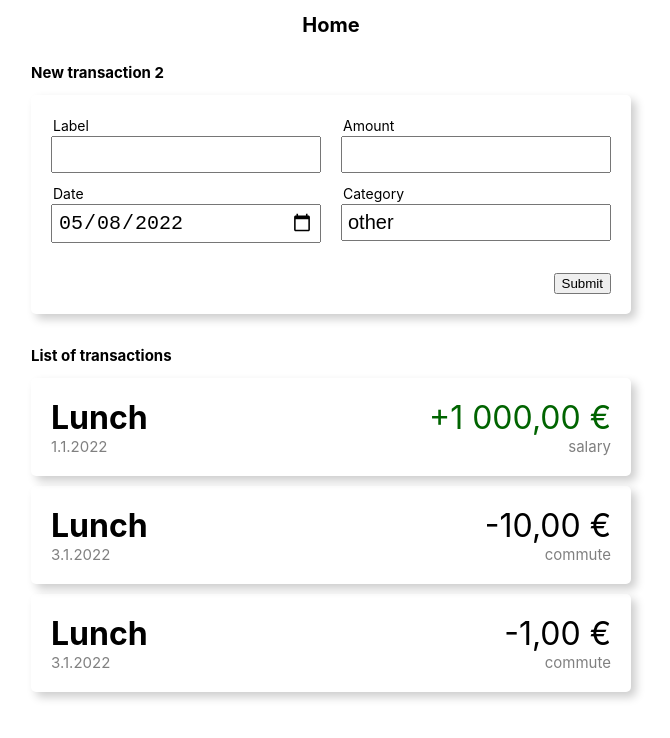
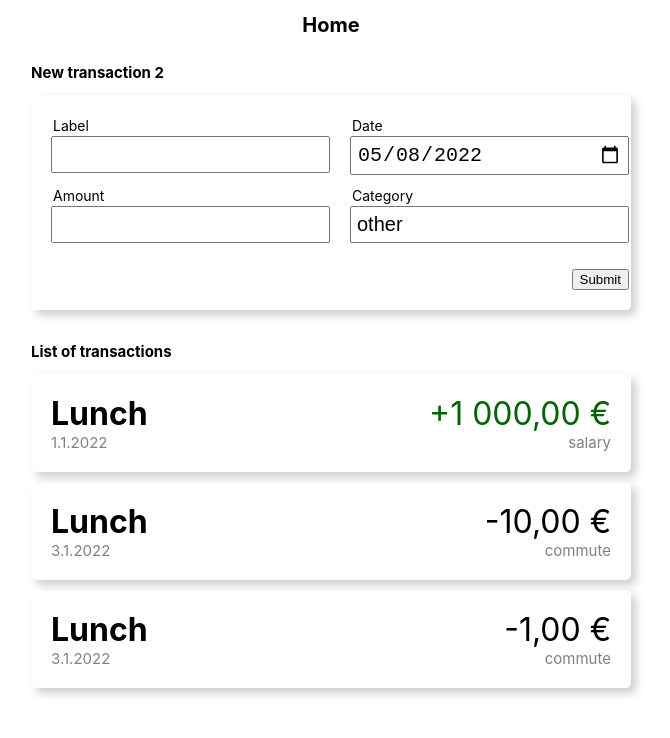
Before and after one commit to datasapiens/expense-app, a React (Vite) app: page /home in a window 1280 px wide. Shown: the top 738 px of the page, without its empty margins (181-851 px from the left). Built offline with nearby package versions, Linux system fonts and the light colour scheme.

Commit message:
NewTransaction uses grid

```diff
--- a/src/Components/NewTransaction/NewTransaction.tsx
+++ b/src/Components/NewTransaction/NewTransaction.tsx
@@ -38,8 +38,6 @@ export function NewTransaction({ categories, addTransaction }: Props) {
       <h2>New transaction 2</h2>
 
       <div className={styles.card}>
-        <div className={styles.layout}>
-          <div className={styles.side}>
         <Input
           label="Label"
           name="transaction-label"
@@ -55,9 +53,6 @@ export function NewTransaction({ categories, addTransaction }: Props) {
           value={date}
           onChange={(e) => setDate(e.target.value)}
         />
-          </div>
-
-          <div className={styles.side}>
         <Input
           label="Amount"
           name="amount"
@@ -72,8 +67,6 @@ export function NewTransaction({ categories, addTransaction }: Props) {
           value={category}
           onChange={(e) => setCategory(e.target.value)}
         />
-          </div>
-        </div>
         <button className={styles.submitButton} onClick={submit}>
           Submit
         </button>
--- a/src/Components/NewTransaction/newTransaction.module.scss
+++ b/src/Components/NewTransaction/newTransaction.module.scss
@@ -31,27 +31,14 @@
         box-shadow: 5px 5px 10px rgba(0,0,0,0.2);
         border-radius: 0.5rem;
         padding: theme.$spacing;
-        display: flex;
-        flex-direction: column;
-        align-items: flex-start;
-    }
-
-    .side {
-        display: flex;
-        flex-direction: column;
-        align-items: stretch;
-        width: calc(50% - 0.5*theme.$spacing);
-    }
-
-    .layout {
-        width: 100%;
-        display: flex;
-        justify-content: space-between;
+        display: grid;
+        grid-template-columns: 1fr 1fr;
+        grid-template-rows: 2fr 2fr 1fr;
+        column-gap: theme.$spacing;
     }
 
     .submitButton {
-        justify-self: flex-end;
-        align-self: flex-end;
-        margin-top: theme.$spacing;
+        grid-column: 2;
+        place-self: end;
     }
 }
```
Lines whose indentation alone changed are shown as unchanged.
